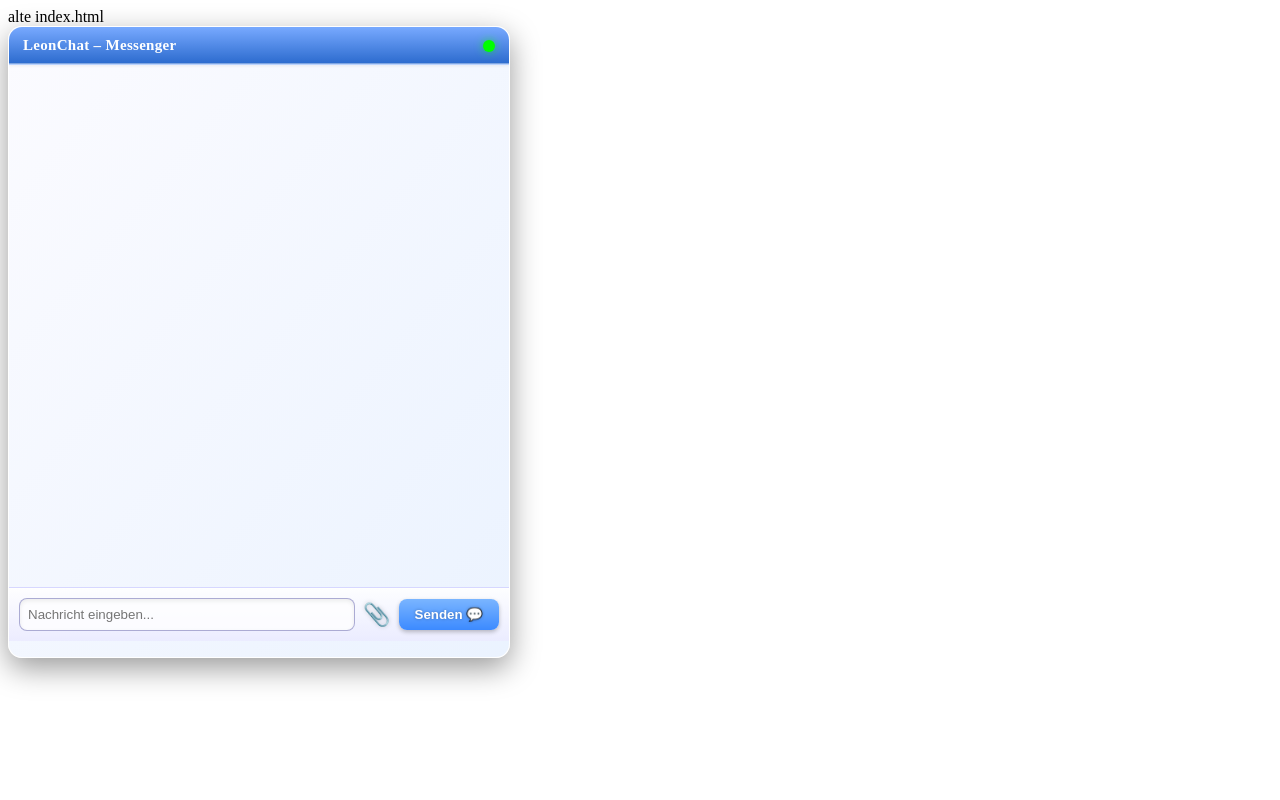
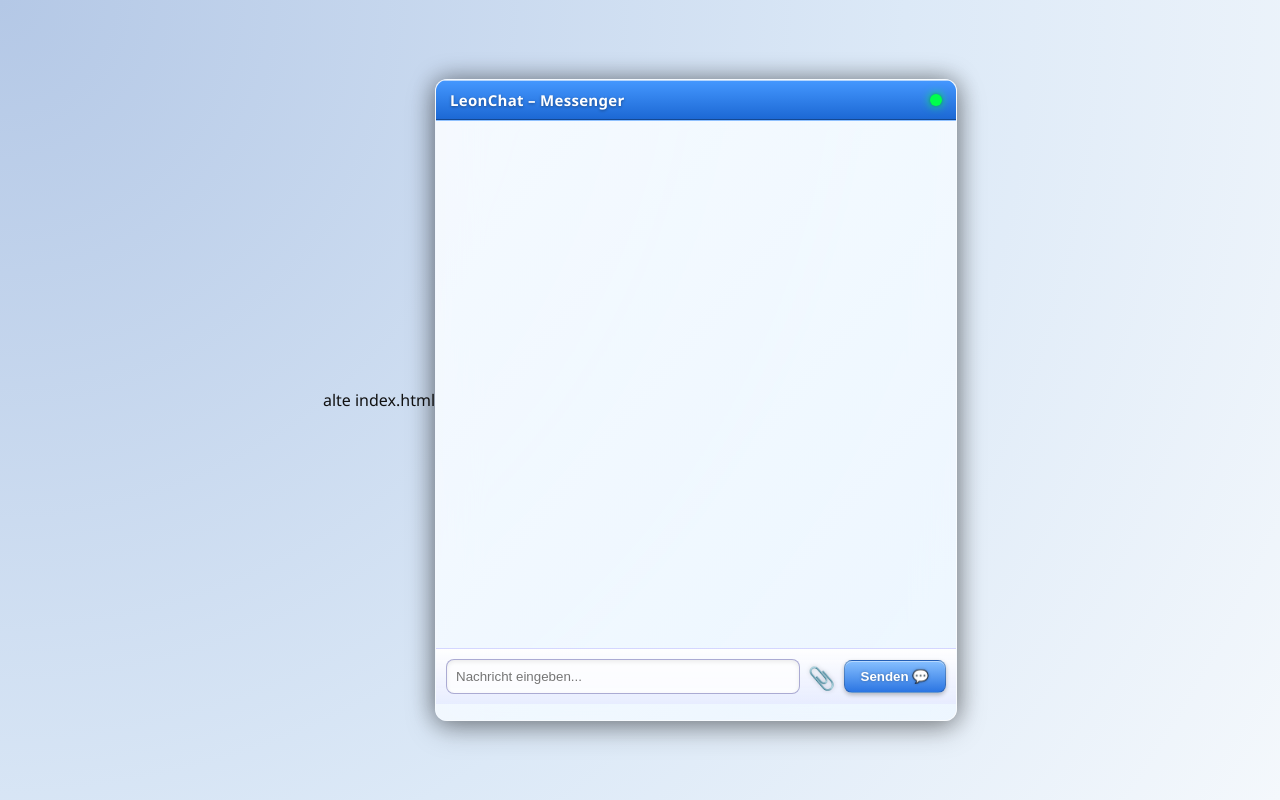
Before and after one commit to leonjulianchat/leon-julian-chat-server, a Flask app: page / in a window 1280 px wide. Run offline with Flask 3, Linux system fonts and the light colour scheme; some libraries are stand-ins or nearby versions.

Commit message:
Update style.css

```diff
--- a/static/style.css
+++ b/static/style.css
@@ -1,73 +1,80 @@
-alte style.css
+/* ===========================
+   🌈 LeonChat – MSN 2009 / Aero Edition
+   =========================== */
+
 body {
-  background: radial-gradient(circle at top left, #bcd3ee 0%, #e8f1fa 100%);
+  background: radial-gradient(circle at top left, #b4c8e6 0%, #dce9f7 60%, #f4f8fc 100%);
   font-family: "Segoe UI", Tahoma, Geneva, Verdana, sans-serif;
   margin: 0;
   height: 100vh;
   display: flex;
   align-items: center;
   justify-content: center;
+  color: #111;
+  overflow: hidden;
 }
 
+/* Fensterrahmen – Glas mit Schimmer */
 .msn-window {
-  width: 500px;
-  height: 630px;
-  border-radius: 14px;
-  box-shadow: 0 10px 30px rgba(0,0,0,0.4);
-  background: rgba(255,255,255,0.35);
-  backdrop-filter: blur(18px) saturate(180%);
-  border: 1px solid rgba(255,255,255,0.5);
+  width: 520px;
+  height: 640px;
+  border-radius: 12px;
+  background: rgba(255, 255, 255, 0.45);
+  backdrop-filter: blur(20px) saturate(180%);
+  border: 1px solid rgba(255, 255, 255, 0.6);
+  box-shadow:
+    inset 0 1px rgba(255, 255, 255, 0.9),
+    0 0 25px rgba(0, 0, 0, 0.4),
+    0 8px 30px rgba(0, 0, 0, 0.25);
   display: flex;
   flex-direction: column;
   overflow: hidden;
   animation: fadeIn 0.8s ease-in-out;
 }
 
-@keyframes fadeIn {
-  from { opacity: 0; transform: translateY(-10px); }
-  to { opacity: 1; transform: translateY(0); }
-}
-
+/* Titelzeile im Windows-7-Aero-Stil */
 .title-bar {
-  background: linear-gradient(to bottom, rgba(105,160,255,0.9), rgba(20,90,200,0.9));
+  background: linear-gradient(to bottom, #4598ff 0%, #1b67d3 100%);
   color: white;
   padding: 10px 14px;
-  font-weight: bold;
+  font-weight: 600;
   font-size: 15px;
   letter-spacing: 0.3px;
   display: flex;
   justify-content: space-between;
   align-items: center;
-  box-shadow: inset 0 -1px rgba(255,255,255,0.4), 0 1px 3px rgba(0,0,0,0.3);
-  border-bottom: 1px solid rgba(255,255,255,0.5);
+  box-shadow:
+    inset 0 1px rgba(255, 255, 255, 0.6),
+    inset 0 -1px rgba(0, 0, 0, 0.3);
+  border-bottom: 1px solid rgba(255, 255, 255, 0.4);
+  text-shadow: 0 1px 3px rgba(0, 0, 0, 0.4);
 }
 
+/* Online-Indikator mit Glow */
 .status-dot {
   width: 12px;
   height: 12px;
   border-radius: 50%;
   margin-left: 8px;
-  box-shadow: 0 0 8px rgba(0,255,0,0.6);
+  background-color: #00ff4c;
+  box-shadow: 0 0 10px #00ff4c, 0 0 3px rgba(0, 0, 0, 0.4);
 }
 
-.online {
-  background-color: #00ff00;
-}
-
+/* Nachrichtenbereich */
 .chat-container {
   flex: 1;
   display: flex;
   flex-direction: column;
-  background: linear-gradient(to bottom right, rgba(250,250,255,0.8), rgba(230,240,255,0.8));
+  background: linear-gradient(to bottom right, rgba(255, 255, 255, 0.7), rgba(235, 245, 255, 0.7));
 }
 
+/* Verlauf + Glas + sanfte Scrollbar */
 .messages {
   flex: 1;
-  padding: 12px;
+  padding: 14px;
   overflow-y: auto;
-  color: #000;
   scrollbar-width: thin;
-  scrollbar-color: #58a6ff #dfe9f3;
+  scrollbar-color: #70b2ff #e6edf7;
 }
 
 .messages::-webkit-scrollbar {
@@ -75,81 +82,102 @@
 }
 
 .messages::-webkit-scrollbar-thumb {
-  background-color: #58a6ff;
+  background: linear-gradient(to bottom, #69b0ff, #337ce3);
   border-radius: 8px;
+  box-shadow: inset 0 0 2px rgba(255, 255, 255, 0.4);
 }
 
+/* Nachricht-Blasen */
 .message {
-  padding: 8px 10px;
-  background: rgba(255,255,255,0.75);
+  padding: 9px 12px;
+  background: rgba(255, 255, 255, 0.85);
   border-radius: 10px;
-  margin-bottom: 8px;
-  box-shadow: 0 2px 5px rgba(0,0,0,0.15);
-  transition: transform 0.1s ease-in-out;
+  margin-bottom: 10px;
+  box-shadow:
+    inset 0 1px rgba(255, 255, 255, 0.9),
+    0 2px 6px rgba(0, 0, 0, 0.15);
+  transition: all 0.15s ease-in-out;
+  backdrop-filter: blur(10px);
 }
 
 .message:hover {
-  transform: scale(1.02);
+  transform: translateY(-2px);
+  box-shadow: 0 3px 8px rgba(0, 0, 0, 0.25);
 }
 
+/* Systemmeldungen */
 .system {
-  color: #0078d4;
+  color: #0066cc;
   font-style: italic;
   margin-bottom: 8px;
-  text-shadow: 0 0 6px rgba(173,216,255,0.8);
+  text-shadow: 0 0 6px rgba(173, 216, 255, 0.7);
 }
 
+/* Eingabebereich */
 .input-area {
   display: flex;
   align-items: center;
-  background: linear-gradient(to bottom, rgba(255,255,255,0.9), rgba(235,235,255,0.9));
+  background: linear-gradient(to bottom, rgba(255, 255, 255, 0.95), rgba(230, 235, 255, 0.9));
   padding: 10px;
-  border-top: 1px solid rgba(200,200,255,0.6);
-  box-shadow: inset 0 1px rgba(255,255,255,0.5);
+  border-top: 1px solid rgba(200, 200, 255, 0.6);
+  box-shadow: inset 0 1px rgba(255, 255, 255, 0.5);
 }
 
+/* Eingabefeld */
 #message-input {
   flex: 1;
-  padding: 8px;
-  border: 1px solid rgba(150,150,200,0.8);
+  padding: 9px;
+  border: 1px solid rgba(150, 150, 200, 0.8);
   border-radius: 8px;
   outline: none;
-  background: rgba(255,255,255,0.8);
-  box-shadow: inset 0 2px 4px rgba(0,0,0,0.08);
+  background: rgba(255, 255, 255, 0.8);
+  box-shadow: inset 0 2px 4px rgba(0, 0, 0, 0.08);
+  transition: all 0.2s ease-in-out;
 }
 
 #message-input:focus {
   border-color: #58a6ff;
-  box-shadow: 0 0 5px rgba(88,166,255,0.8);
+  box-shadow: 0 0 6px rgba(88, 166, 255, 0.8);
 }
 
+/* Anhang-Button 📎 */
 .upload-btn {
   margin: 0 8px;
   font-size: 22px;
   cursor: pointer;
-  filter: drop-shadow(0 0 2px rgba(0,0,0,0.2));
-  transition: transform 0.15s ease-in-out;
+  filter: drop-shadow(0 0 2px rgba(0, 0, 0, 0.2));
+  transition: transform 0.15s ease-in-out, filter 0.3s;
 }
 
 .upload-btn:hover {
-  transform: scale(1.2);
+  transform: scale(1.15);
+  filter: drop-shadow(0 0 5px rgba(100, 180, 255, 0.7));
 }
 
+/* Senden-Button */
 .send-btn {
-  background: linear-gradient(to bottom, #7ab5ff, #3c8aff);
+  background: linear-gradient(to bottom, #87c0ff, #2b75e2);
   color: white;
-  border: none;
+  border: 1px solid rgba(0, 0, 0, 0.2);
   padding: 8px 16px;
   border-radius: 8px;
   cursor: pointer;
-  font-weight: bold;
-  text-shadow: 0 0 3px rgba(0,0,0,0.3);
-  box-shadow: 0 2px 4px rgba(0,0,0,0.25);
+  font-weight: 600;
+  text-shadow: 0 0 3px rgba(0, 0, 0, 0.3);
+  box-shadow:
+    inset 0 1px rgba(255, 255, 255, 0.4),
+    0 2px 4px rgba(0, 0, 0, 0.25);
   transition: all 0.2s ease-in-out;
 }
 
 .send-btn:hover {
-  background: linear-gradient(to bottom, #8cc2ff, #4d9aff);
-  box-shadow: 0 4px 8px rgba(0,0,0,0.3);
+  background: linear-gradient(to bottom, #9dd0ff, #3f88f7);
+  box-shadow: 0 4px 8px rgba(0, 0, 0, 0.35);
   transform: translateY(-1px);
 }
+
+/* Fade-In */
+@keyframes fadeIn {
+  from { opacity: 0; transform: scale(0.98) translateY(-10px); }
+  to { opacity: 1; transform: scale(1) translateY(0); }
+}
```
